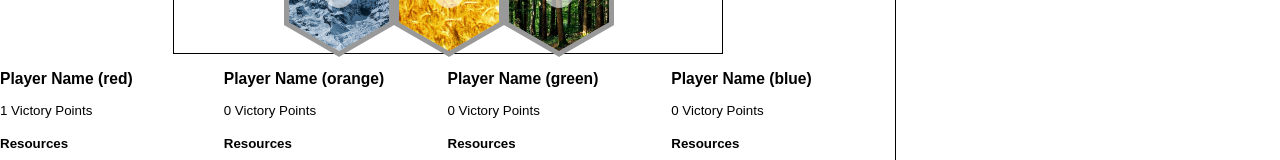
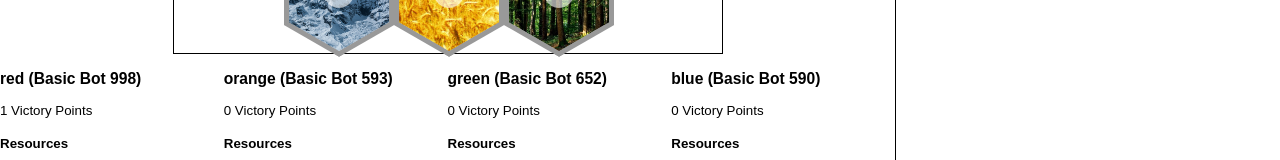
Before and after one commit to boiarqin/settlers-react, a React (Create React App) app: page / in a window 1280 px wide. Shown: the part 502-662 px from the top of the page. Built offline with nearby package versions, Linux system fonts and the light colour scheme.

Commit message:
Add player names

```diff
--- a/src/App.tsx
+++ b/src/App.tsx
@@ -18,6 +18,7 @@ import {
   endPlayerTurn,
   initialMove1,
   initialMove2,
+  setPlayerNames,
   UPGRADE_TOWN
 } from './actions';
 import { createBasicBot } from './bots/basic.bot';
@@ -37,6 +38,7 @@ interface IAppProps {
   dispatchEndPlayerTurn: () => any,
   dispatchInitialMove1: (townVertex: number, roadEdge: IEdge) => any;
   dispatchInitialMove2: (townVertex: number, roadEdge: IEdge) => any;
+  dispatchPlayerNames: (playerNames: any) => any;
   gameState: ICatanState;
 }
 
@@ -62,7 +64,8 @@ const mapDispatchToProps = (dispatch: any, ownProps:any) => ({
   dispatchDistributeResources: (dieRoll: number) => dispatch(distributeResources(dieRoll)),
   dispatchEndPlayerTurn: () => dispatch(endPlayerTurn()),
   dispatchInitialMove1: (townVertex: number, roadEdge: IEdge) => dispatch(initialMove1(townVertex, roadEdge)),
-  dispatchInitialMove2: (townVertex: number, roadEdge: IEdge) => dispatch(initialMove2(townVertex, roadEdge))
+  dispatchInitialMove2: (townVertex: number, roadEdge: IEdge) => dispatch(initialMove2(townVertex, roadEdge)),
+  dispatchPlayerNames: (playerNames: any) => dispatch(setPlayerNames(playerNames))
 });
 
 class App extends React.Component<IAppProps, IAppState> {
@@ -78,6 +81,12 @@ class App extends React.Component<IAppProps, IAppState> {
         red: createBasicBot('red')
       }
     }
+    this.props.dispatchPlayerNames({
+        blue: this.state.players.blue.getBotName(),
+        green: this.state.players.green.getBotName(),
+        orange: this.state.players.orange.getBotName(),
+        red: this.state.players.red.getBotName()
+    });
   }
 
   public componentDidMount() {
--- a/src/actions/index.ts
+++ b/src/actions/index.ts
@@ -13,6 +13,7 @@ IThiefAction
 
 /* ACTION TYPES */
 export const INITIALIZE_GAME = 'INITIALIZE_GAME';
+export const SET_PLAYER_NAMES = 'SET_PLAYER_NAMES';
 export const END_PLAYER_TURN = 'END_PLAYER_TURN';
 export const DISTRIBUTE_RESOURCES = 'DISTRIBUTE_RESOURCES';
 export const INITIAL_MOVE_1 = 'INITIAL_MOVE_1';
@@ -36,6 +37,11 @@ export const BANK_TRADE = 'BANK_TRADE'; // needs to account for PORT_TRADE
 /* ACTION CREATORS */
 export const initializeGame = (): IDefaultAction => ({
     type: INITIALIZE_GAME
+});
+
+export const setPlayerNames = (playerNames: any) => ({
+    playerNames,
+    type: SET_PLAYER_NAMES
 });
 
 export const endPlayerTurn = (): IDefaultAction => ({
--- a/src/bots/basic.bot.ts
+++ b/src/bots/basic.bot.ts
@@ -17,6 +17,8 @@ import { canAfford, getValidRoadLocations, getValidTownLocations } from '../util
 */
 
 export const createBasicBot = (color: Color): ICatanBot => {
+    const savedRandomNum = random(1000);
+
     const getOwnColor = () => {
         return color;
     };
@@ -74,9 +76,9 @@ export const createBasicBot = (color: Color): ICatanBot => {
                 type: 'sdfdsf'
             };
         },
-        /* getOwnColor: () => {
-            return color;
-        }, */
+        getBotName: () => {
+            return 'Basic Bot ' + savedRandomNum;
+        },
         makeInitialMove1: basicInitialMove,
         makeInitialMove2: basicInitialMove,
         makeTurn: (state: ICatanState) => {
@@ -99,7 +101,7 @@ export const createBasicBot = (color: Color): ICatanBot => {
             if (canAffordCity && validCities.length > 0) {
                 const randomCityIdx = random(validCities.length);
                 return {
-                    targetVtx: validCities[randomCityIdx],
+                    targetVtx: validCities[randomCityIdx].vertex,
                     type: 'UPGRADE_TOWN'
                 };
             // if there are enough resources, build a town
@@ -118,6 +120,7 @@ export const createBasicBot = (color: Color): ICatanBot => {
                 };
             // if there is too many of 1 type of resource, make a bank trade
             } else if (hasGT5ofResource) {
+                // TODO: is it possible for maxResource === minResource?
                 const maxResource = Object.entries(resources).filter(r => r[1] >= 5)[0][0];
                 const minResource = Object.entries(resources).reduce((accm, r) => {
                     if (accm[1] <= r[1]) {
--- a/src/components/scores/scores.tsx
+++ b/src/components/scores/scores.tsx
@@ -30,7 +30,7 @@ function SingleScore(props: ISingleScoresProps) {
 
     return (
         <div className="single-score">
-            <h3>Player Name ({props.score.playerColor})</h3>
+            <h3>{props.score.playerColor} ({props.score.playerName})</h3>
             <span>{totalVP} Victory Points</span>
             <h4>Resources</h4>
             <ul>
--- a/src/reducers/basic.reducers.ts
+++ b/src/reducers/basic.reducers.ts
@@ -14,6 +14,11 @@ export const initializeState = () => {
             } as IPlayerResources);
             return accm;
         }, {} as {[K in Color]: IPlayerResources}); // hacky
+    const playerNames =
+        playerColors.reduce((accm, color) => {
+            accm[color] = '';
+            return accm;
+        }, {} as {[K in Color]: string}); // hacky
     return {
         allEdges: edgeList,
         allHexagons: hexList,
@@ -21,6 +26,7 @@ export const initializeState = () => {
         eventList: ['Initialized game'],
         hexAdjacentVertices,
         playerColors,
+        playerNames,
         playerResources,
         playerWithLargestArmy: null,
         playerWithLongestRoad: null,
@@ -30,6 +36,13 @@ export const initializeState = () => {
         towns: [],
         turn: 0,
         turnSubAction: 0
+    };
+};
+
+export const setPlayerNames = (state: ICatanState, action: any) => {
+    return {
+        ...state,
+        playerNames: action.playerNames
     };
 };
 
--- a/src/reducers/index.ts
+++ b/src/reducers/index.ts
@@ -15,6 +15,7 @@ import {
     MOVE_THIEF,
     OFFER_TRADE,
     PLAY_KNIGHT_CARD,
+    SET_PLAYER_NAMES,
     UPGRADE_TOWN,
 } from '../actions';
 import {ICatanState} from '../types';
@@ -26,7 +27,8 @@ import {
     initializeState,
     initialMove1,
     initialMove2,
-    moveThief
+    moveThief,
+    setPlayerNames
 } from './basic.reducers';
 import {
     buildDevCard,
@@ -48,6 +50,8 @@ const catanReducer = (state: ICatanState = initialState, action: any) => {
     switch(action.type) {
         case INITIALIZE_GAME:
             return initialState;
+        case SET_PLAYER_NAMES:
+            return setPlayerNames(state, action);
         case END_PLAYER_TURN:
             return endPlayerTurn(state, action);
         case INITIAL_MOVE_1:
--- a/src/types/bot.ts
+++ b/src/types/bot.ts
@@ -17,6 +17,7 @@ export type IBotMakeTurnAction = IDefaultAction
 
 // any bot must implement this interface
 export interface ICatanBot {
+    getBotName: () => string;
     makeInitialMove1: (state: ICatanState) => {townVertex: number, roadEdge: IEdge};
     makeInitialMove2: (state: ICatanState) => {townVertex: number, roadEdge: IEdge};
     makeTurn: (state: ICatanState) => IBotMakeTurnAction;
--- a/src/types/index.ts
+++ b/src/types/index.ts
@@ -71,6 +71,9 @@ export interface ICatanState {
     playerResources: {
         [K in Color]: IPlayerResources
     };
+    playerNames: {
+        [K in Color]: string
+    };
     playerWithLargestArmy: Color | null;
     playerWithLongestRoad: Color | null;
     turn: number;
@@ -78,7 +81,7 @@ export interface ICatanState {
 };
 
 export interface IPlayerScore extends IPlayerResources {
-    playerName?: string;
+    playerName: string;
     /* playerColor: Color;
     bricks: number;
     wheat: number;
--- a/src/utils/scoring.ts
+++ b/src/utils/scoring.ts
@@ -13,7 +13,8 @@ export function getPlayerScores(state: ICatanState) : IPlayerScore[]{
     return state.playerColors.map(color => getSinglePlayerScore(state, color))
 }
 
-function getSinglePlayerScore(state: ICatanState, color: Color): IPlayerScore{
+function getSinglePlayerScore(state: ICatanState, color: Color): IPlayerScore {
+    const playerName = state.playerNames[color as string];
     const {bricks, wheat, ore, sheep, lumber} = state.playerResources[color as string];
     const roads = state.roads.filter(road => road.color === color);
     const towns = state.towns.filter(town => town.color === color);
@@ -29,6 +30,7 @@ function getSinglePlayerScore(state: ICatanState, color: Color): IPlayerScore{
         lumber,
         ore,
         playerColor: color,
+        playerName,
         roads,
         sheep,
         towns,
```
